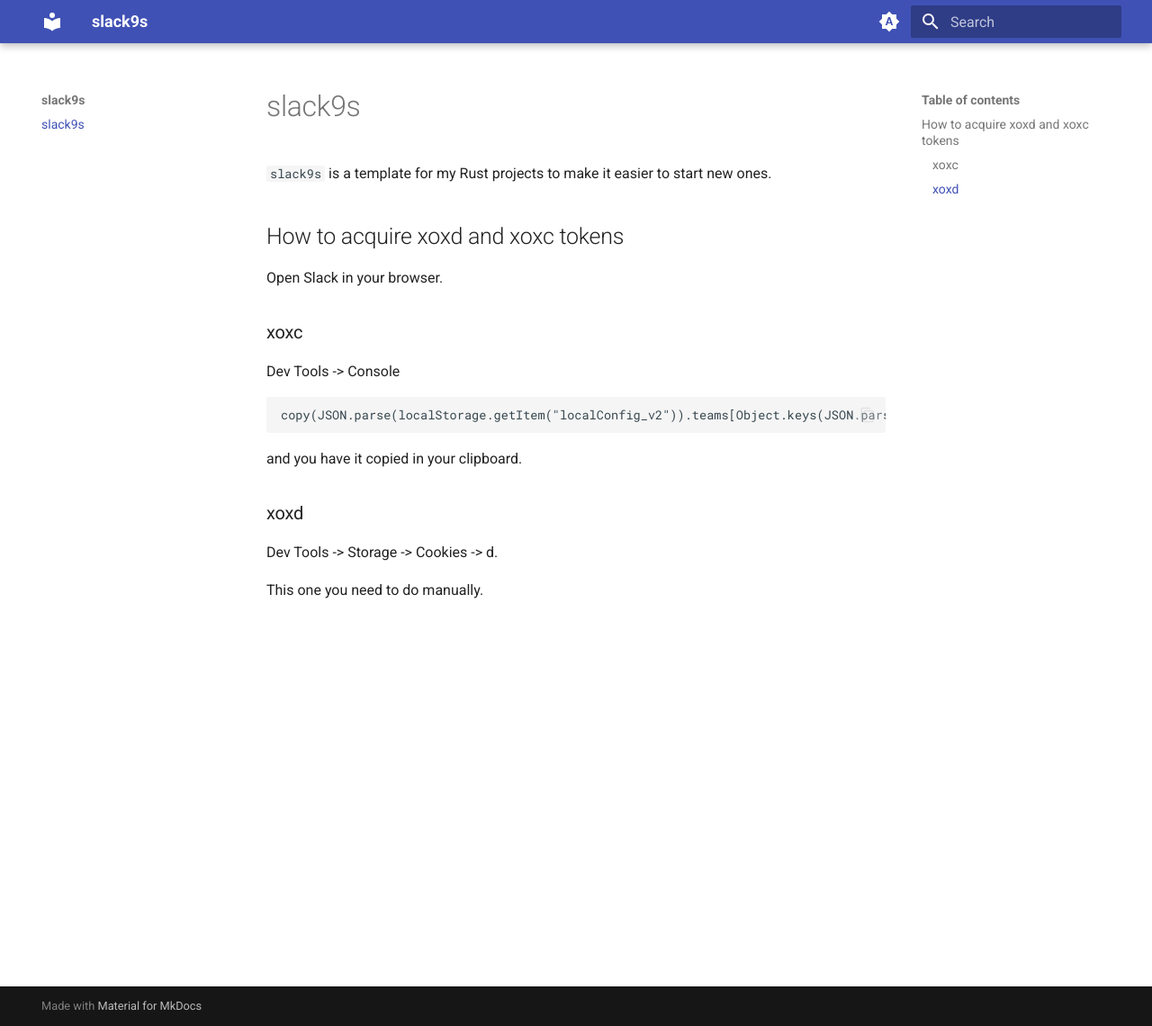
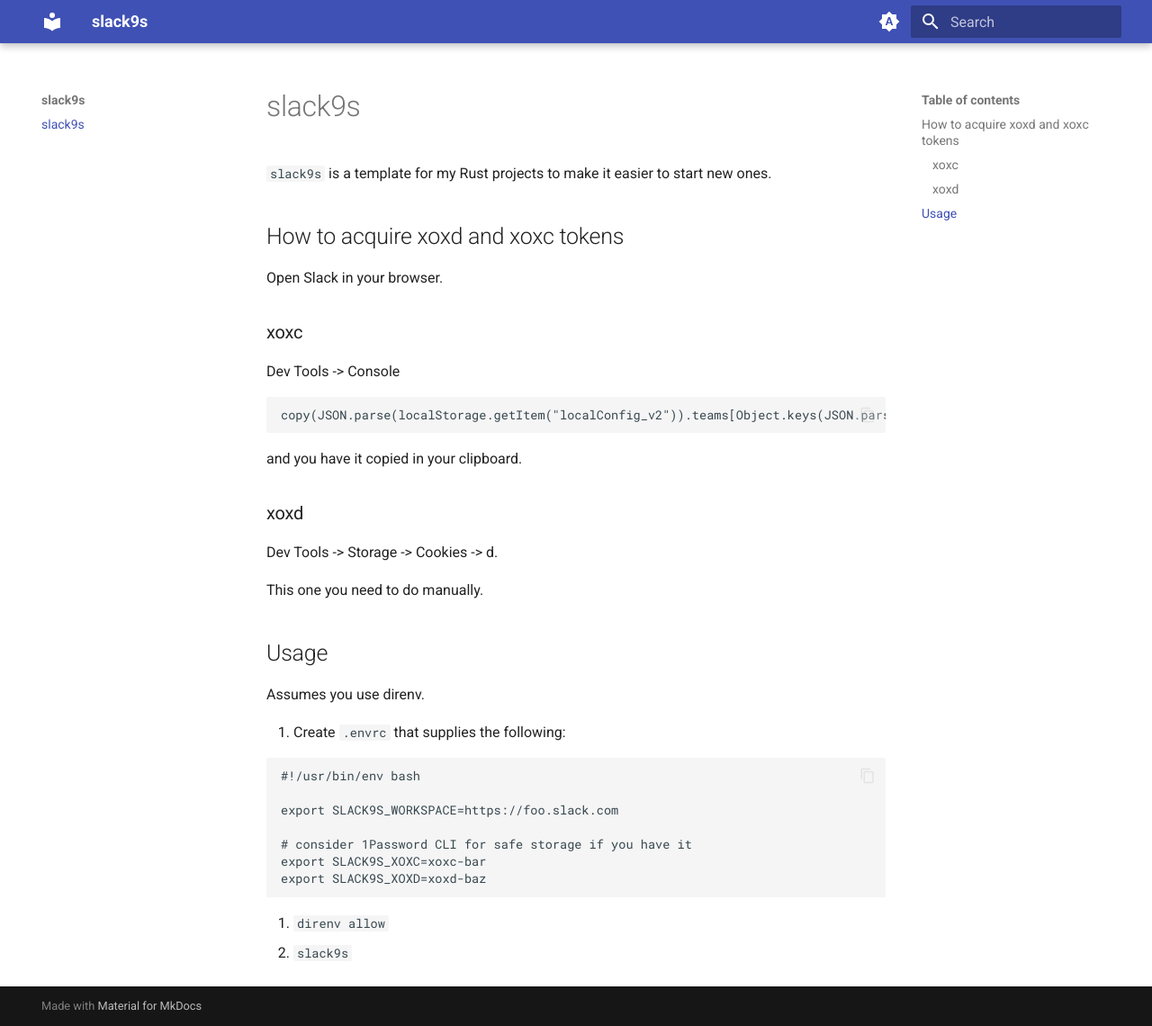
Before and after one commit to anttiharju/slack9, an MkDocs documentation site: the page built from docs/README.md, in a window 1280 px wide and 1140 px high. Shown: the whole window at 90% size. Built offline with MkDocs 1.6.1 and Material for MkDocs 9.7.7, drawn with Linux system fonts in a browser that asks for light colours.

Commit message:
Document usage

````diff
--- a/docs/README.md
+++ b/docs/README.md
@@ -23,3 +23,22 @@
 Dev Tools -> Storage -> Cookies -> d.
 
 This one you need to do manually.
+
+## Usage
+
+Assumes you use direnv.
+
+1. Create `.envrc` that supplies the following:
+
+```sh
+#!/usr/bin/env bash
+
+export SLACK9S_WORKSPACE=https://foo.slack.com
+
+# consider 1Password CLI for safe storage if you have it
+export SLACK9S_XOXC=xoxc-bar
+export SLACK9S_XOXD=xoxd-baz
+```
+
+2. `direnv allow`
+3. `slack9s`
````
